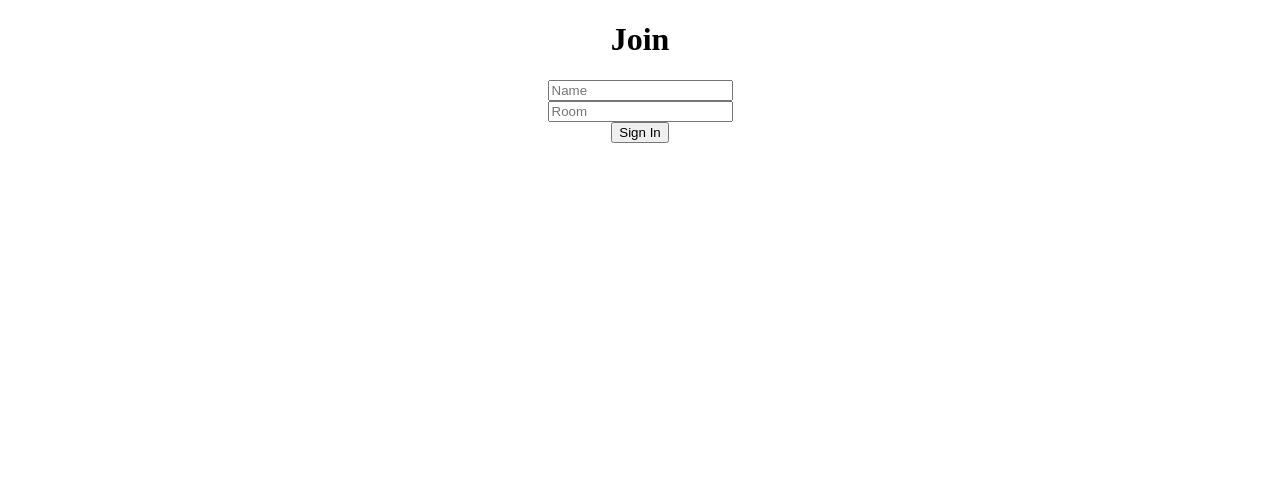
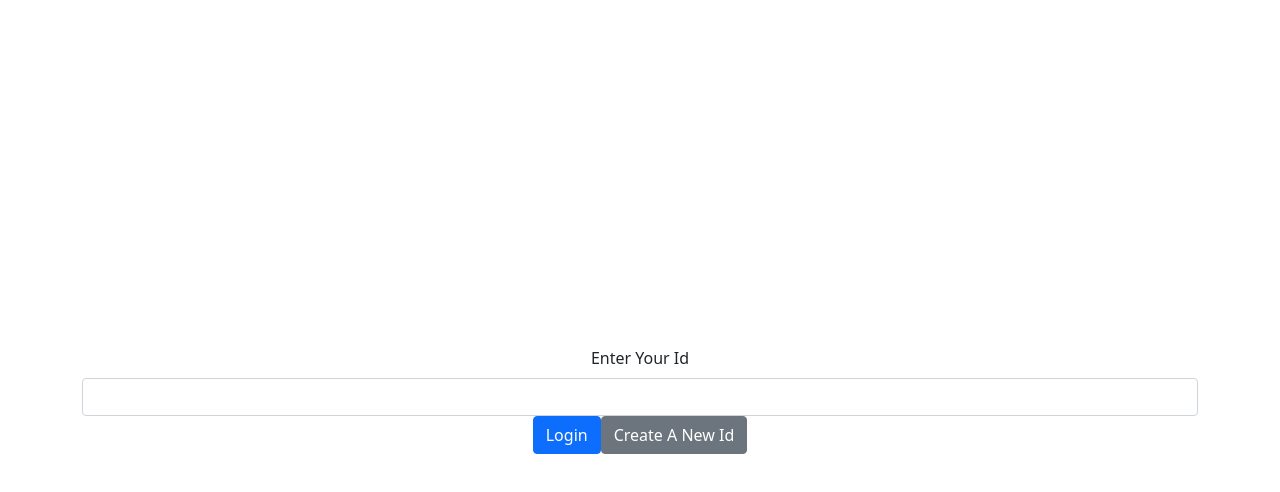
Before and after one commit to DegirmenciOmer/Chat-App, a React (Create React App) app in the folder client/: page / in a window 1280 px wide. Shown: the top 492 px of the page. Built offline with nearby package versions, Linux system fonts and the light colour scheme.

Commit message:
login page

```diff
--- a/client/package.json
+++ b/client/package.json
@@ -6,12 +6,15 @@
     "@testing-library/jest-dom": "^5.14.1",
     "@testing-library/react": "^11.2.7",
     "@testing-library/user-event": "^12.8.3",
+    "bootstrap": "^5.1.0",
     "query-string": "^7.0.1",
     "react": "^17.0.2",
+    "react-bootstrap": "^1.6.1",
     "react-dom": "^17.0.2",
     "react-router-dom": "^5.2.0",
     "react-scripts": "4.0.3",
     "socket.io-client": "^4.1.3",
+    "uuid": "^8.3.2",
     "web-vitals": "^1.1.2"
   },
   "scripts": {
--- a/client/src/App.js
+++ b/client/src/App.js
@@ -1,15 +1,15 @@
 import './App.css'
-import { BrowserRouter as Router, Route } from 'react-router-dom'
-import Chat from './components/Chat'
+//import { BrowserRouter as Router, Route } from 'react-router-dom'
+import Login from './components/Login'
 import Join from './components/Join'
+import { useState } from 'react'
 
 function App() {
+  const [id, setId] = useState('')
   return (
     <div className='App'>
-      <Router>
-        <Route path='/' exact component={Join}></Route>{' '}
-        <Route path='/chat' exact component={Chat}></Route>{' '}
-      </Router>
+      {id}
+      <Login onIdSubmit={setId} />
     </div>
   )
 }
--- a/client/src/components/Chat.js
+++ /dev/null
@@ -1,50 +0,0 @@
-import React, { useEffect, useState } from 'react'
-import io from 'socket.io-client'
-import queryString from 'query-string'
-
-let socket
-
-const Chat = ({ location }) => {
-  const [name, setName] = useState('')
-  const [room, setRoom] = useState('')
-  const [message, setMessage] = useState('')
-  const [messages, setMessages] = useState([])
-  const ENDPOINT = 'localhost:5000'
-  useEffect(() => {
-    const { name, room } = queryString.parse(location.search)
-
-    socket = io(ENDPOINT)
-    setName(name)
-    setRoom(room)
-    socket.emit('join', { name, room }, ({ error }) => alert(error))
-    return () => {
-      socket.emit('disconnect')
-      socket.off()
-    }
-  }, [ENDPOINT, location.search])
-  useEffect(() => {
-    socket.on('message', () => {
-      setMessages([...messages, message])
-    })
-  }, [messages])
-  // function for sending mesages
-  function sendMessage(e) {
-    e.preventDefault()
-    message && socket.emit(sendMessage, message, () => setMessage(''))
-  }
-  console.log({ message, messages })
-
-  return (
-    <div className='outerContainer'>
-      <div className='container'>
-        <input
-          value={message}
-          onChange={(e) => setMessage(e.target.value)}
-          onKeyPress={(e) => e.key === 'Enter' && sendMessage(e)}
-        />
-      </div>
-    </div>
-  )
-}
-
-export default Chat
--- /dev/null
+++ b/client/src/components/Login.js
@@ -0,0 +1,39 @@
+import React, { useEffect, useRef, useState } from 'react'
+import io from 'socket.io-client'
+import { v4 as uuidV4 } from 'uuid'
+import { Button, Container, Form } from 'react-bootstrap'
+
+let socket
+
+const Login = ({ onIdSubmit }) => {
+  const idRef = useRef()
+
+  const handleSubmit = (e) => {
+    e.preventDefault()
+    onIdSubmit(idRef.current.value)
+  }
+  const generateId = () => {
+    onIdSubmit(uuidV4())
+  }
+  return (
+    <Container
+      className='align-items-center d-flex'
+      style={{ height: '100vh' }}
+    >
+      <Form onSubmit={handleSubmit} className='w-100'>
+        <Form.Group>
+          <Form.Label>Enter Your Id</Form.Label>
+          <Form.Control type='text' ref={idRef}></Form.Control>
+        </Form.Group>
+        <Button type='submit' className='mr-2'>
+          Login
+        </Button>
+        <Button onClick={generateId} variant='secondary' className='ml-2'>
+          Create A New Id
+        </Button>
+      </Form>
+    </Container>
+  )
+}
+
+export default Login
--- a/client/src/index.js
+++ b/client/src/index.js
@@ -1,6 +1,7 @@
 import React from 'react'
 import ReactDOM from 'react-dom'
 import App from './App'
+import 'bootstrap/dist/css/bootstrap.min.css'
 
 ReactDOM.render(
   <React.StrictMode>
```
Also changed, not shown: 1 other file (tests, documents, lock files or other folders).
